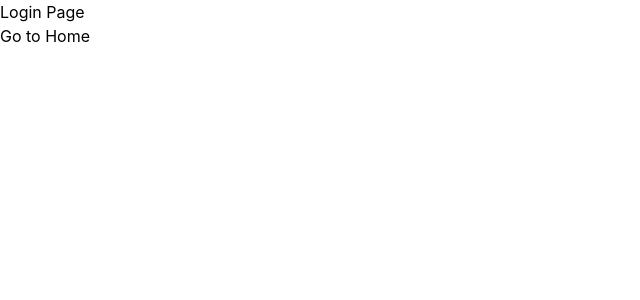
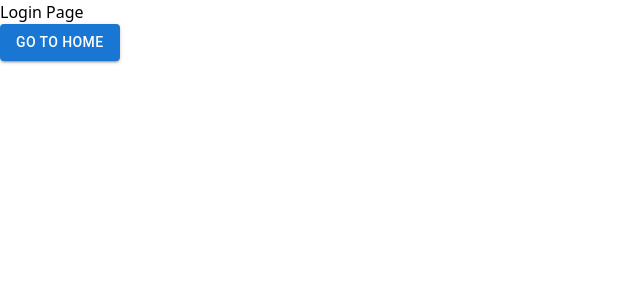
Before and after one commit to bendsp/AREA, a Next.js app in the folder client/web/: page / in a window 1280 px wide. Shown: the top 300 px of the page, without its empty margins (0-640 px from the left). Built offline with nearby package versions, Linux system fonts and the light colour scheme.

Commit message:
feat(web): add Material UI library & delete default CSS

```diff
--- a/client/web/package.json
+++ b/client/web/package.json
@@ -9,6 +9,9 @@
     "lint": "next lint"
   },
   "dependencies": {
+    "@emotion/react": "^11.11.1",
+    "@emotion/styled": "^11.11.0",
+    "@mui/material": "^5.14.11",
     "autoprefixer": "^10.4.16",
     "next": "13.5.3",
     "postcss": "^8.4.30",
--- a/client/web/pages/home.tsx
+++ b/client/web/pages/home.tsx
@@ -1,11 +1,12 @@
 import Link from 'next/link';
+import Button from '@mui/material/Button';
 
 const Home = () => {
   return (
     <div>
       <h1>Home Page</h1>
       <Link href="/login">
-        <div>Go to Login</div>
+        <Button variant='contained'>Go to Login</Button>
       </Link>
     </div>
   );
--- a/client/web/pages/login.tsx
+++ b/client/web/pages/login.tsx
@@ -1,11 +1,12 @@
 import Link from 'next/link';
+import Button from '@mui/material/Button';
 
 const Login = () => {
   return (
     <div>
       <h1>Login Page</h1>
       <Link href="/home">
-        <div>Go to Home</div>
+        <Button variant='contained'>Go to Home</Button>
       </Link>
     </div>
   );
--- a/client/web/styles/globals.css
+++ b/client/web/styles/globals.css
@@ -2,30 +2,3 @@
 @import 'tailwindcss/base';
 @import 'tailwindcss/components';
 @import 'tailwindcss/utilities';
-
-html,
-body {
-  padding: 0;
-  margin: 0;
-  font-family: -apple-system, BlinkMacSystemFont, Segoe UI, Roboto, Oxygen,
-    Ubuntu, Cantarell, Fira Sans, Droid Sans, Helvetica Neue, sans-serif;
-}
-
-a {
-  color: inherit;
-  text-decoration: none;
-}
-
-* {
-  box-sizing: border-box;
-}
-
-@media (prefers-color-scheme: dark) {
-  html {
-    color-scheme: dark;
-  }
-  body {
-    color: white;
-    background: black;
-  }
-}
--- a/client/web/tailwind.config.ts
+++ b/client/web/tailwind.config.ts
@@ -1,7 +1,8 @@
 /** @type {import('tailwindcss').Config} */
 module.exports = {
   content: [
-    '*.{js,ts,jsx,tsx}',
+    './pages/**/*.{js,jsx,ts,tsx}',
+    './components/**/*.{js,jsx,ts,tsx}'
   ],
   theme: {
     extend: {},
```
Also changed, not shown: 2 other files (tests, documents, lock files or other folders).
